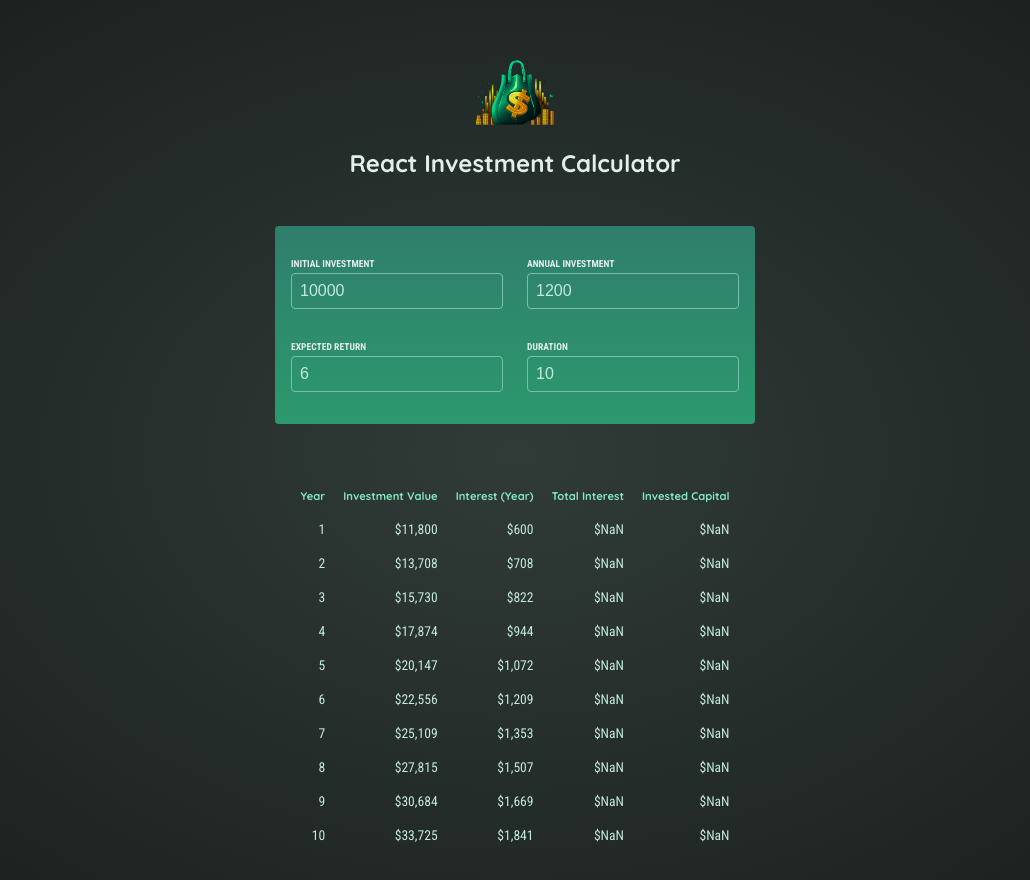
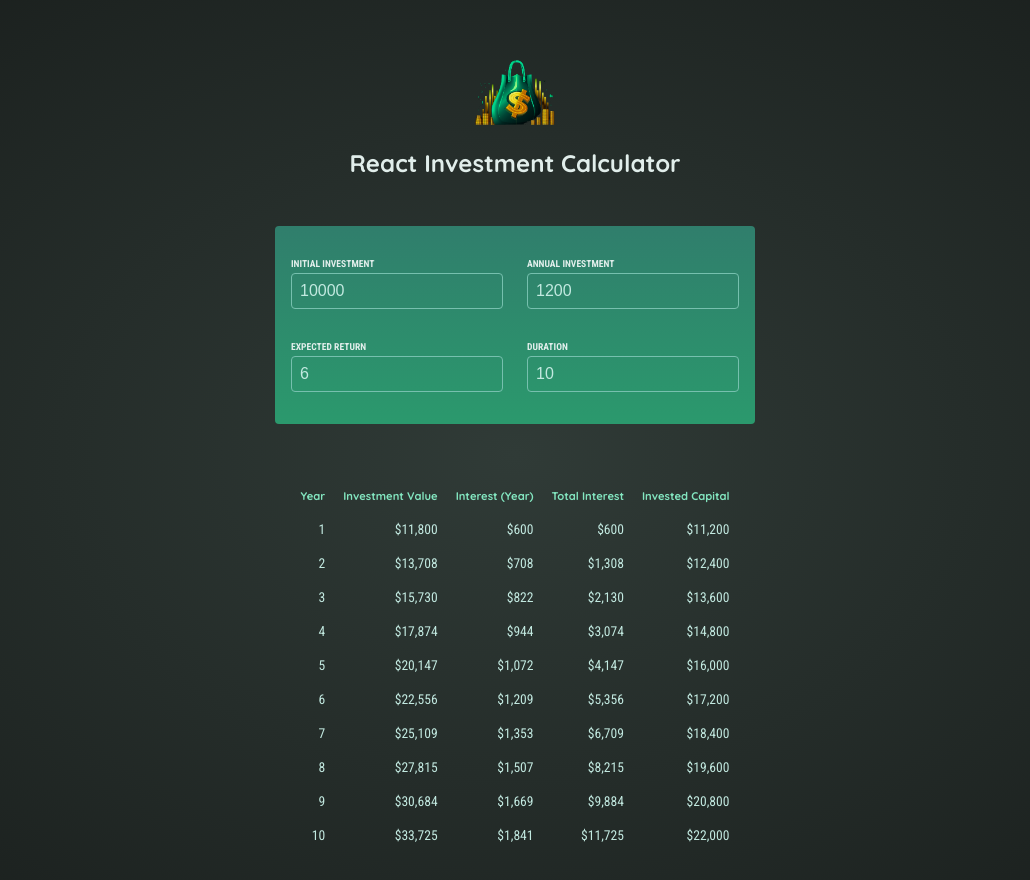
Before and after one commit to tanvir35web/Investment-Calculator, a React (Vite) app: page / in a window 1280 px wide. Shown: the top 880 px of the page, without its empty margins (125-1155 px from the left). Built offline with nearby package versions, Linux system fonts and the light colour scheme.

Commit message:
Done. And result component functional

```diff
--- a/src/App.jsx
+++ b/src/App.jsx
@@ -15,6 +15,8 @@
     duration: 10,
   });
 
+  const inputIsValid = userInput.duration >= 1;
+
   function handleChange(inputIdentifier, newValue) {
     setUserInput((prevUserInput) => {
       return {
@@ -27,7 +29,8 @@
     <>
       <Header/>
       <UserInput userInputProp={userInput} onChangeInput={handleChange}/>
-      <Results input={userInput}/>
+      {!inputIsValid && <p className="center"> Please Enter Valid input ! </p>}
+      {inputIsValid && <Results input={userInput}/>}
     </>
   );
 };
--- a/src/components/Results.jsx
+++ b/src/components/Results.jsx
@@ -1,11 +1,16 @@
-import React from 'react'
-import { calculateInvestmentResults,formatter } from '../util/investment'
+import React from "react";
+import { calculateInvestmentResults, formatter } from "../util/investment";
 
-function Results( {input} ) {
+function Results({ input }) {
   const resultData = calculateInvestmentResults(input);
+  const initialInvestment =
+    resultData[0].valueEndOfYear -
+    resultData[0].interest -
+    resultData[0].annualInvestment;
+
   console.log(resultData);
   return (
-    <table id='result'>
+    <table id="result">
       <thead>
         <tr>
           <th>Year</th>
@@ -17,14 +22,25 @@
       </thead>
 
       <tbody>
-        {resultData.map(yearData => {
-          return <tr key={yearData.year}>
+        {resultData.map((yearData) => {
+
+          const totalInterest =
+            yearData.valueEndOfYear -
+            yearData.annualInvestment * yearData.year -
+            initialInvestment;
+
+          const totalAmountInvestment = yearData.valueEndOfYear - totalInterest;
+
+
+          return (
+            <tr key={yearData.year}>
               <td>{yearData.year}</td>
               <td>{formatter.format(yearData.valueEndOfYear)}</td>
               <td>{formatter.format(yearData.interest)}</td>
-            <td>{formatter.format()}</td>
-            <td>{formatter.format()}</td>
+              <td>{formatter.format(totalInterest)}</td>
+              <td>{formatter.format(totalAmountInvestment)}</td>
             </tr>
+          );
         })}
       </tbody>
     </table>
```
Lines whose indentation alone changed are shown as unchanged.
